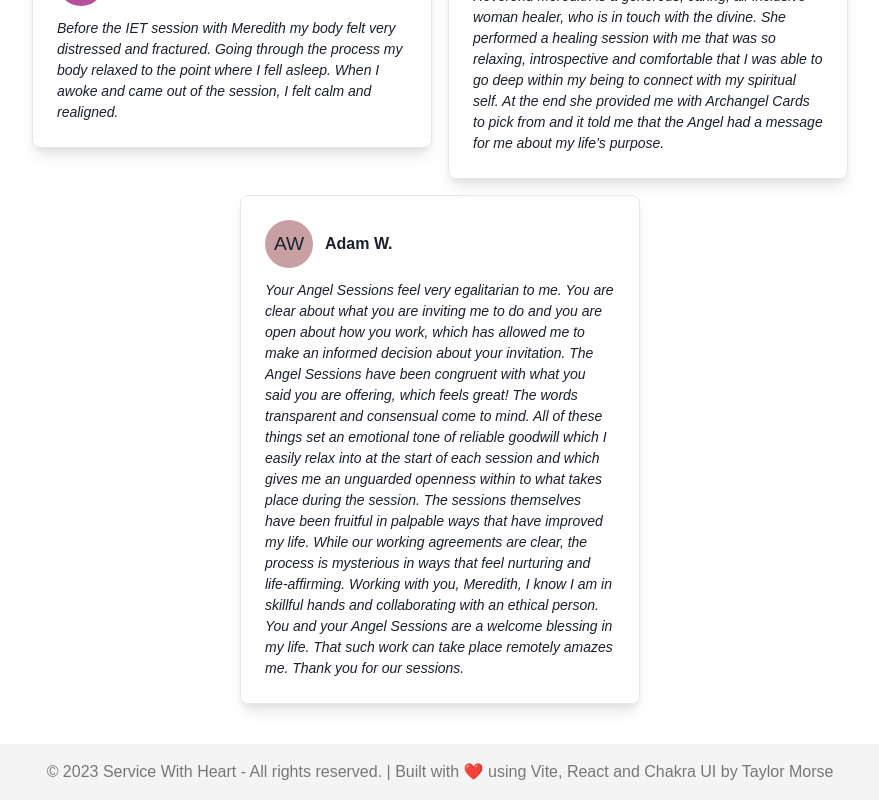
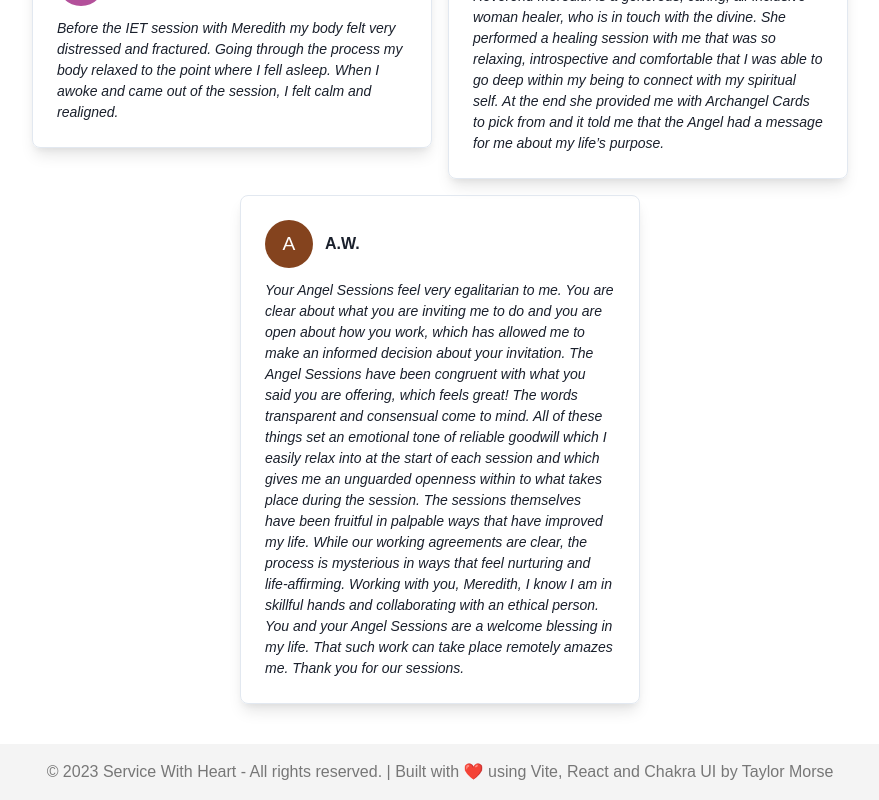
Before and after one commit to tmorse01/service-with-heart, a React (Vite) app: page /testimonials in a window 1280 px wide. Shown: the part 1230-2030 px from the top of the page, without its empty margins (200-1079 px from the left). Built offline with nearby package versions, Linux system fonts and the light colour scheme.

Commit message:
Update Testimonials.jsx

```diff
--- a/src/components/pages/Testimonials.jsx
+++ b/src/components/pages/Testimonials.jsx
@@ -36,7 +36,7 @@ const testimonials = [
     text: "Reverend Meredith is a generous, caring, all-inclusive woman healer, who is in touch with the divine. She performed a healing session with me that was so relaxing, introspective and comfortable that I was able to go deep within my being to connect with my spiritual self. At the end she provided me with Archangel Cards to pick from  and it  told me that the Angel had a message for me about my life’s purpose.",
   },
   {
-    name: "Adam W.",
+    name: "A.W.",
     text: "Your Angel Sessions feel very egalitarian to me. You are clear about what you are inviting me to do and you are open about how you work, which has allowed me to make an informed decision about your invitation. The Angel Sessions have been congruent with what you said you are offering, which feels great! The words transparent and consensual come to mind.   All of these things set an emotional tone of reliable goodwill which I easily relax into at the start of each session and which gives me an unguarded openness within to what takes place during the session. The sessions themselves have been fruitful in palpable ways that have improved my life. While our working agreements are clear, the process is mysterious in ways that feel nurturing and life-affirming. Working with you, Meredith, I know I am in skillful hands and collaborating with an ethical person. You and your Angel Sessions are a welcome blessing in my life. That such work can take place remotely amazes me. Thank you for our sessions.",
   },
 ];
```
